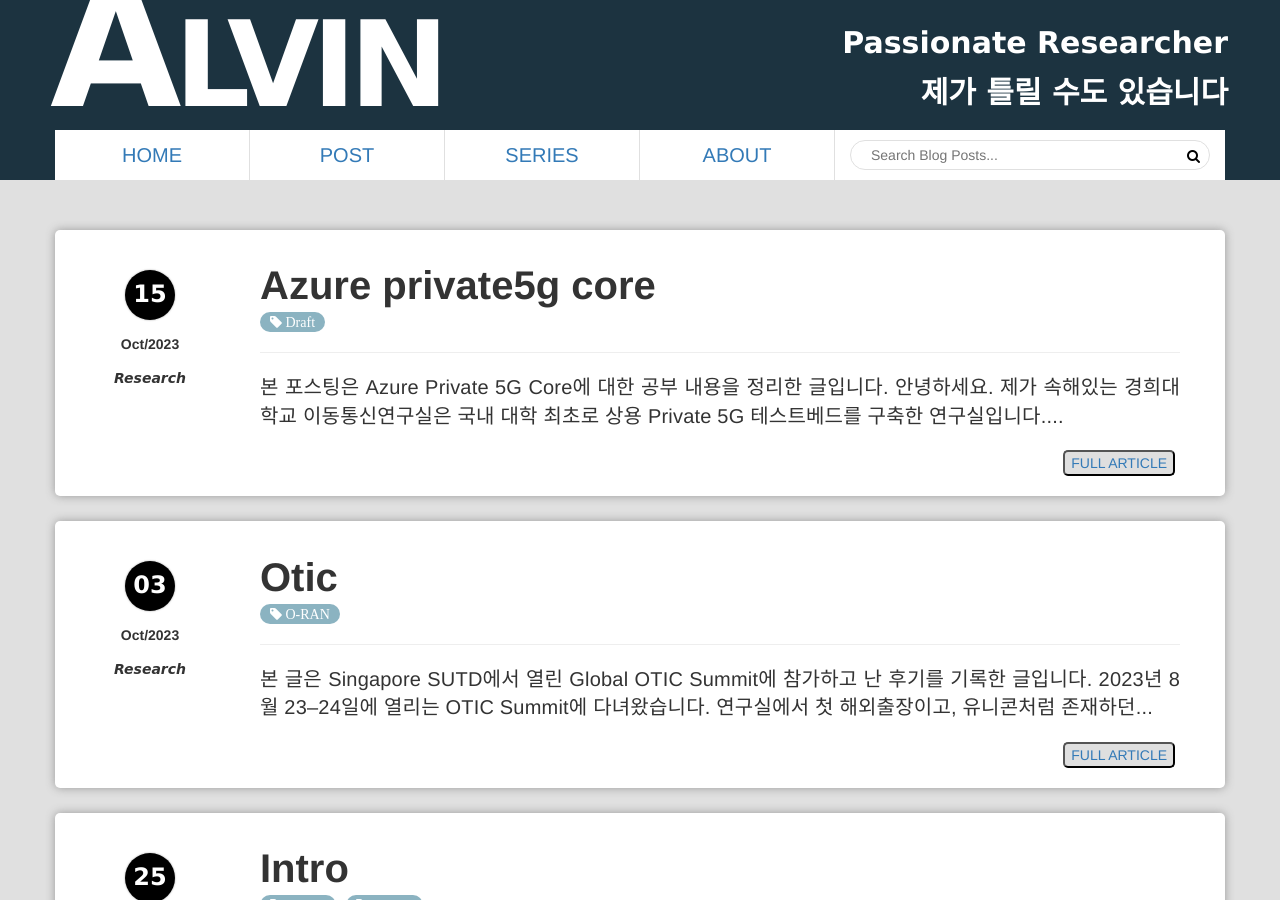
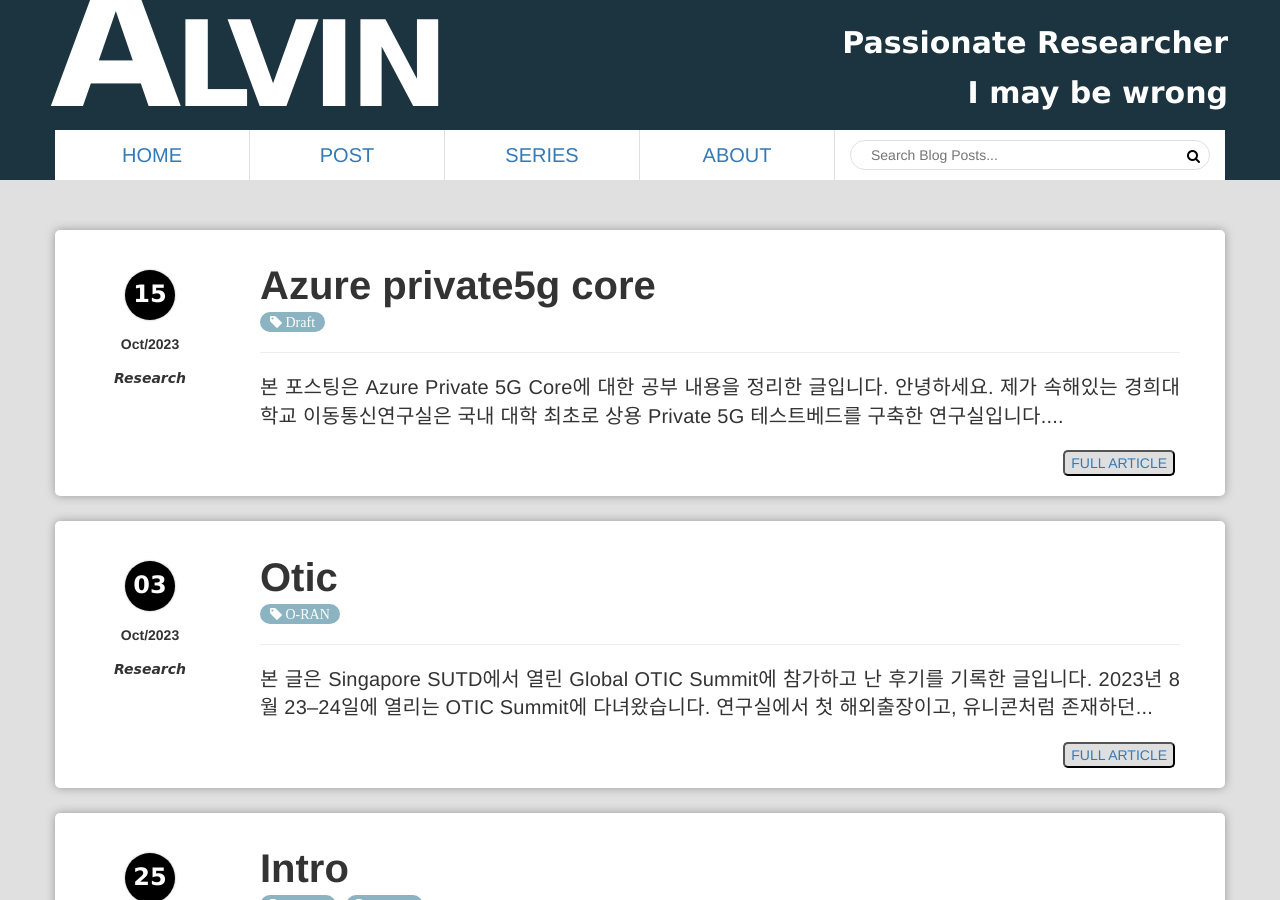
Before and after one commit to unifreak/jekyll-theme-textalic, a Jekyll site: the page built from index.html, in a window 1280 px wide and 900 px high. Built offline with Jekyll 4.4.1, drawn with Linux system fonts in a browser that asks for light colours; the list of posts is cut into pages by our own code.

Commit message:
fixed subtitle in english

```diff
--- a/_config.yml
+++ b/_config.yml
@@ -25,7 +25,7 @@ name: Alvin # Required: will be displayed on every page's header
 title: Alvin's Blog # Required: site's default title
 shout: # Required: **TWO** lines, will be displayed on page's header.
   - Passionate Researcher
-  - 제가 틀릴 수도 있습니다
+  - "I may be wrong"
 description: "Alvin's Dev Blog" # Required
 
 disqus:
```
